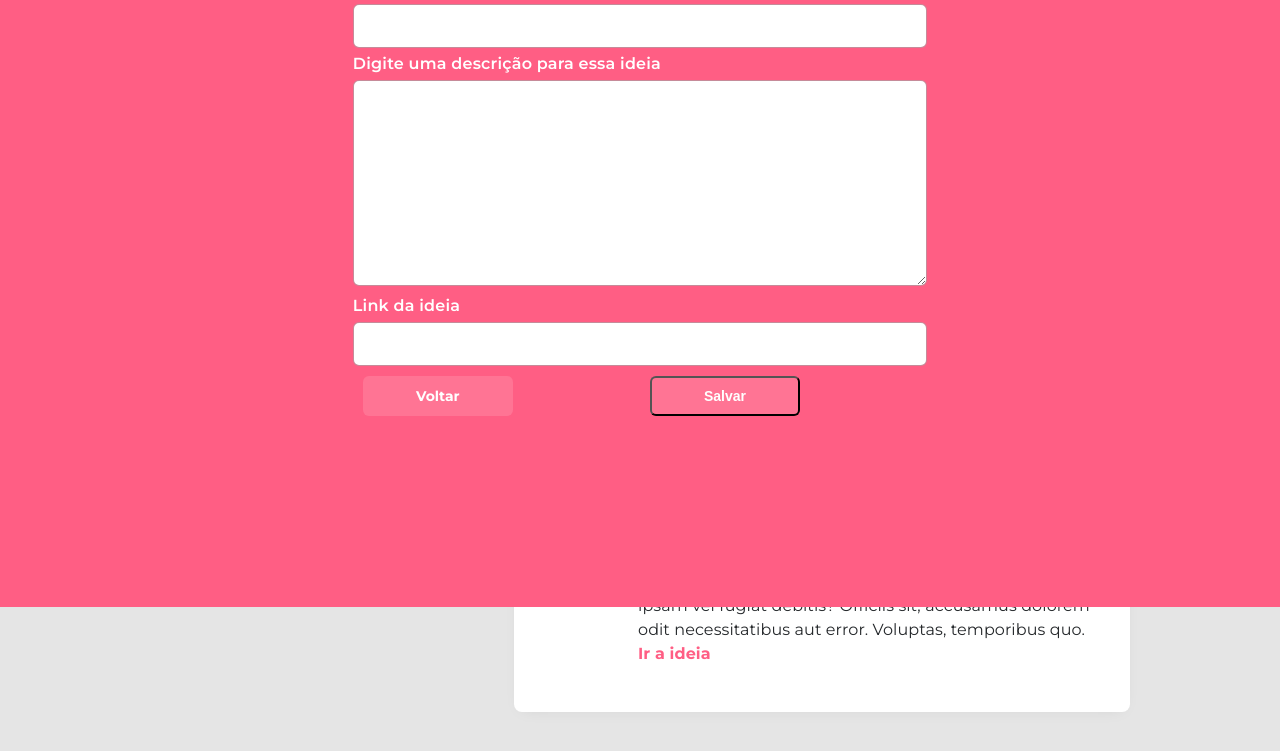
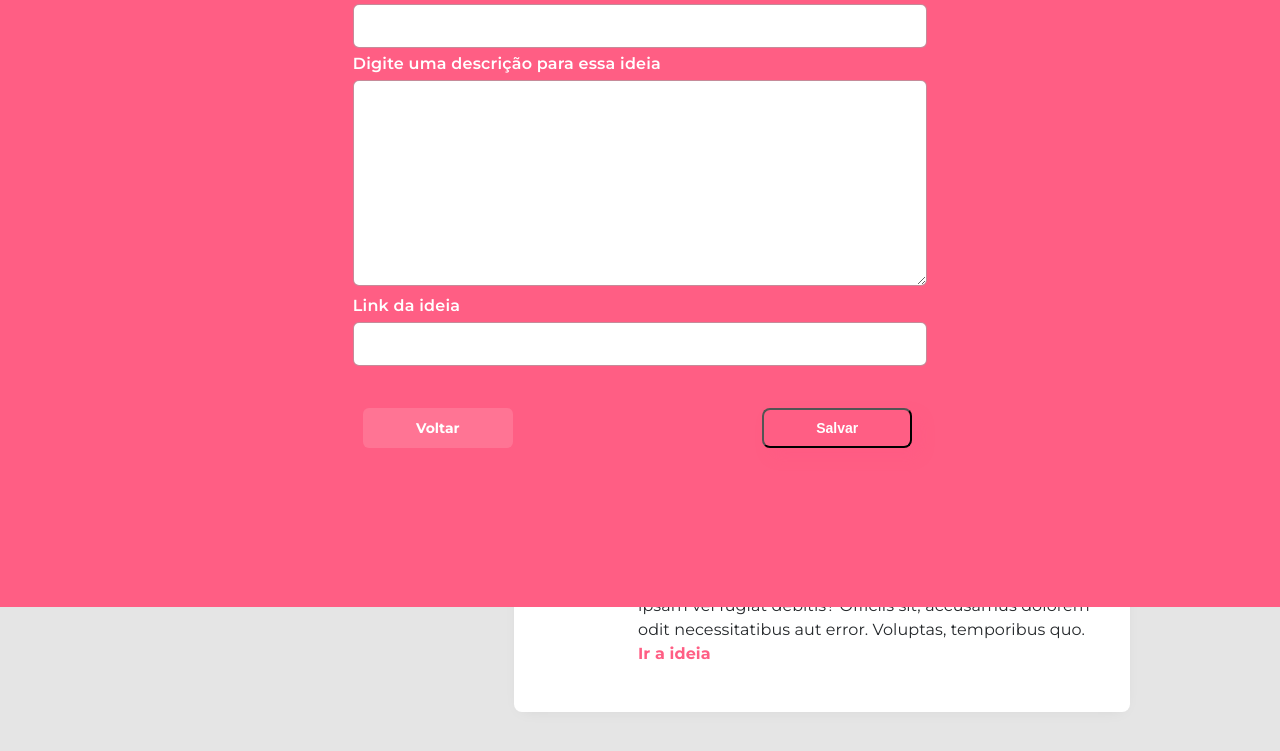
Before and after one commit to JuanPabllo/Casa_Criativa, a plain HTML site: page index.html in a window 1280 px wide. Both pictures are taken after a click on the link "Adicionar ideias". Shown: the part 193-944 px from the top of the page. Drawn offline with Linux system fonts and the light colour scheme; grey boxes are pictures that could not be loaded.

Commit message:
page ideas

```diff
--- a/index.html
+++ b/index.html
@@ -141,7 +141,7 @@
                 </div>
 
                 <a href="#" onclick="onOff()">Voltar</a>
-                <button>Salvar</button>
+                <button class="button">Salvar</button>
 
 
 
--- a/style.css
+++ b/style.css
@@ -259,22 +259,23 @@ form a:hover {
     text-decoration: none;
 }
 
-form button {
+form button{
+    color: white;
+    background-color: #ff5e84;
+
     width: 150px;
     height: 40px;
-    background-color: #ffffff22;
-    color: white;
-
-    display: flex;
-    align-items: center;
-    justify-content: center;
-
-    font-size: 14px;
-    font-weight: bold;
 
     border-radius: 6px;
 
-    align-self: end;
+    cursor: pointer;
+
+    margin-top: 32px;
+
+    grid-column: 2;
+    justify-self: end;
+
+    transition: 400ms;
 }
 
 form button:hover {
```
